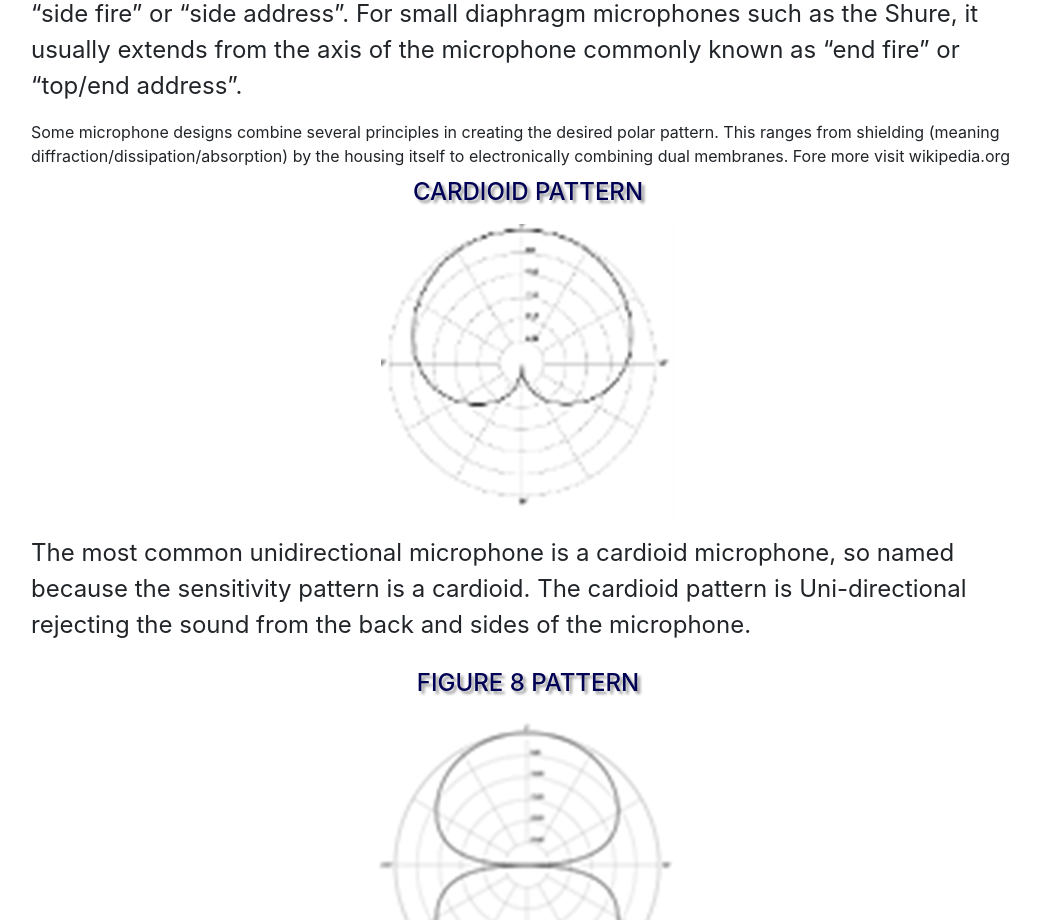
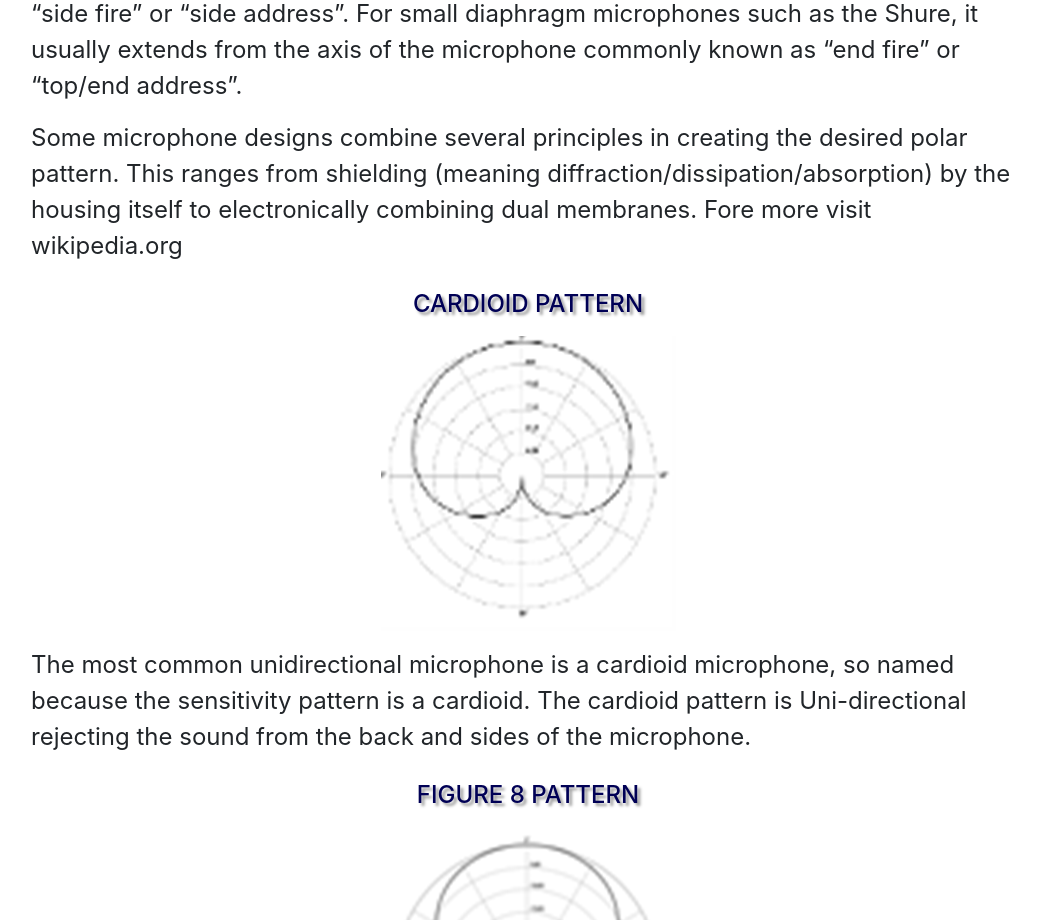
Before and after one commit to musopa/guitarpickers, a plain HTML site: page index.html in a window 1280 px wide. Shown: the part 7520-8440 px from the top of the page, without its empty margins (112-1152 px from the left). Drawn offline with nearby package versions, Linux system fonts and the light colour scheme.

Commit message:
Add files via upload

```diff
--- a/index.html
+++ b/index.html
@@ -132,7 +132,7 @@
 
 <p>A microphone’s directionality or polar pattern indicates how sensitive it is to sounds arriving at different angles about its central axis. The polar patterns illustrated above represent the locus of points that produce the same signal level output in the microphone if a given sound pressure level (SPL) is generated from that point. How the physical body of the microphone is oriented relative to the diagrams depends on the microphone design. For large-membrane microphones, the upward direction in the polar diagram is usually perpendicular to the microphone body, commonly known as “side fire” or “side address”. For small diaphragm microphones such as the Shure, it usually extends from the axis of the microphone commonly known as “end fire” or “top/end address”.</p>
 
-Some microphone designs combine several principles in creating the desired polar pattern. This ranges from shielding (meaning diffraction/dissipation/absorption) by the housing itself to electronically combining dual membranes. Fore more visit wikipedia.org
+<p>Some microphone designs combine several principles in creating the desired polar pattern. This ranges from shielding (meaning diffraction/dissipation/absorption) by the housing itself to electronically combining dual membranes. Fore more visit wikipedia.org</p>
 
 <h3 class="text-center">CARDIOID PATTERN</h3>
 <p class="text-center"><img src="cardioid.png" class="img-fluid" alt="Responsive image"></p>
```
